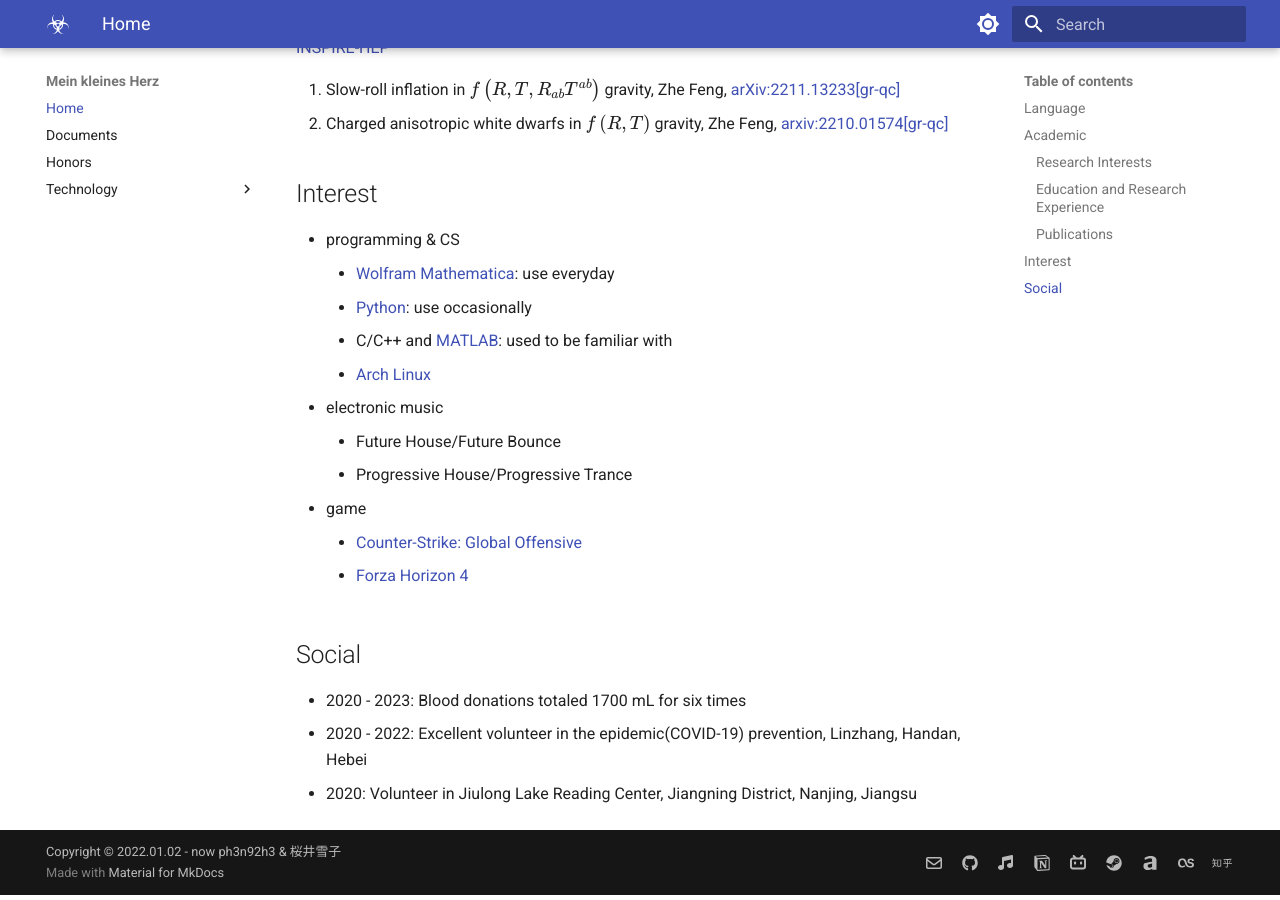
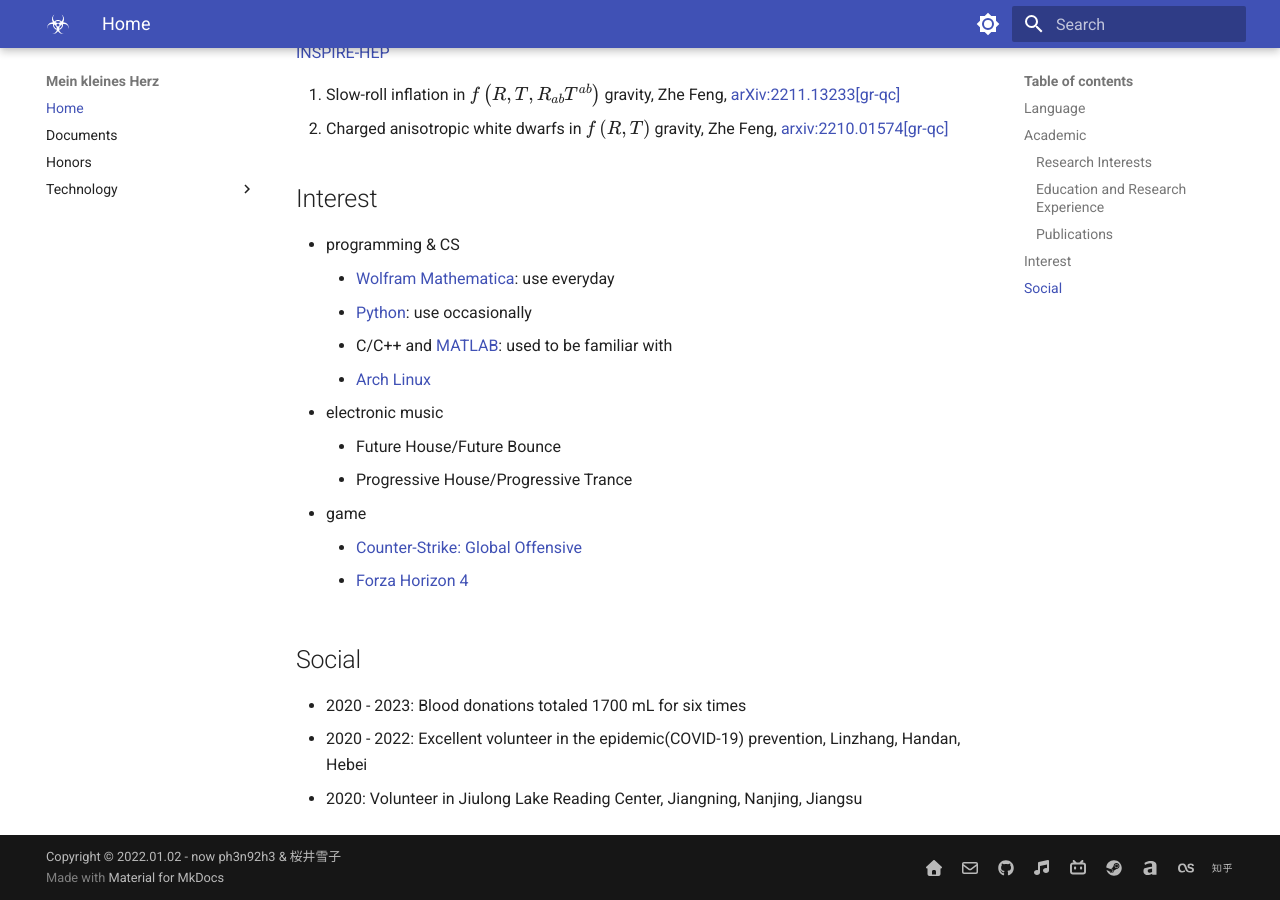
Before and after one commit to ph3n92h3/ph3n92h3.github.io, an MkDocs documentation site: the page built from docs/index.md, in a window 1280 px wide and 900 px high, scrolled down 1569 px. Built offline with MkDocs 1.6.1 and Material for MkDocs 9.7.7, drawn with Linux system fonts in a browser that asks for light colours; some of the changed text lies outside the part shown.

```diff
--- a/docs/index.md
+++ b/docs/index.md
@@ -63,4 +63,4 @@ My CV: [🇺🇸 / 🇬🇧 English](https://github.com/ph3n92h3/ph3n92h3.github
 
 - 2020 - 2023: Blood donations totaled 1700 mL for six times
 - 2020 - 2022: Excellent volunteer in the epidemic(COVID-19) prevention, Linzhang, Handan, Hebei
-- 2020: Volunteer in Jiulong Lake Reading Center, Jiangning District, Nanjing, Jiangsu
+- 2020: Volunteer in Jiulong Lake Reading Center, Jiangning, Nanjing, Jiangsu
--- a/mkdocs.yml
+++ b/mkdocs.yml
@@ -5,6 +5,9 @@ extra:
     property: G-27F91GZFBZ
     provider: google
   social:
+    - icon: fontawesome/solid/house
+      link: https://ph3n92h3.github.io
+      name: Mein kleines Herz
     - icon: fontawesome/regular/envelope
       link: mailto:ph3n92h3@gmail.com
       name: E-Mail
@@ -14,9 +17,6 @@ extra:
     - icon: fontawesome/solid/music
       link: https://music.163.com/#/user/home?id=534851842
       name: Netease music
-    - icon: simple/notion
-      link: https://ph3n92h3.notion.site/7369e59f5ca94251af2ecbc623a7fb1f?v=2a2762b03dd24fda81a82727544d17d4
-      name: Notion
     - icon: fontawesome/brands/bilibili
       link: https://space.bilibili.com/38969888
       name: BiliBili
```
Also changed, not shown: other parts of docs/index.md (+1 -1 lines).
